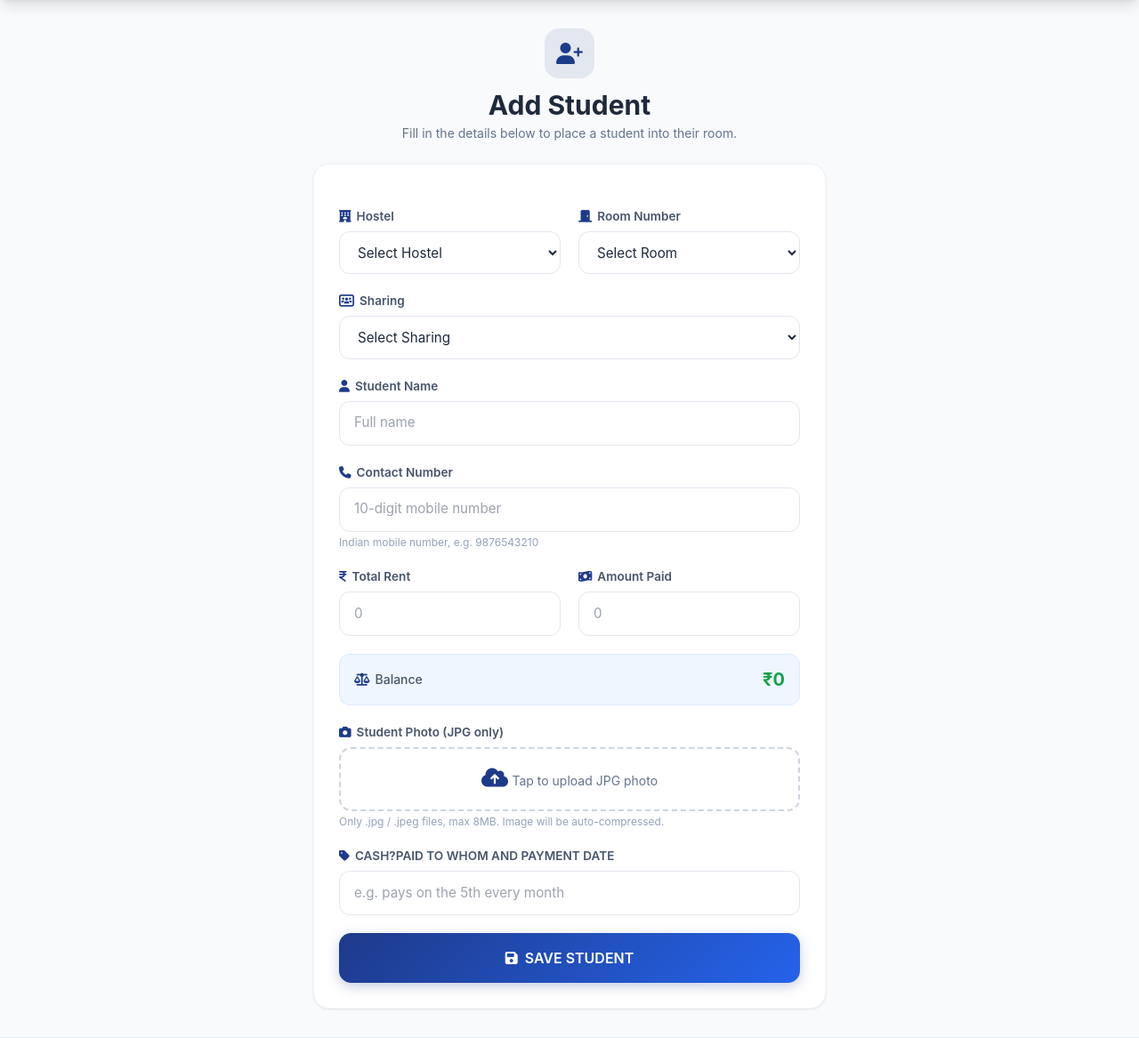
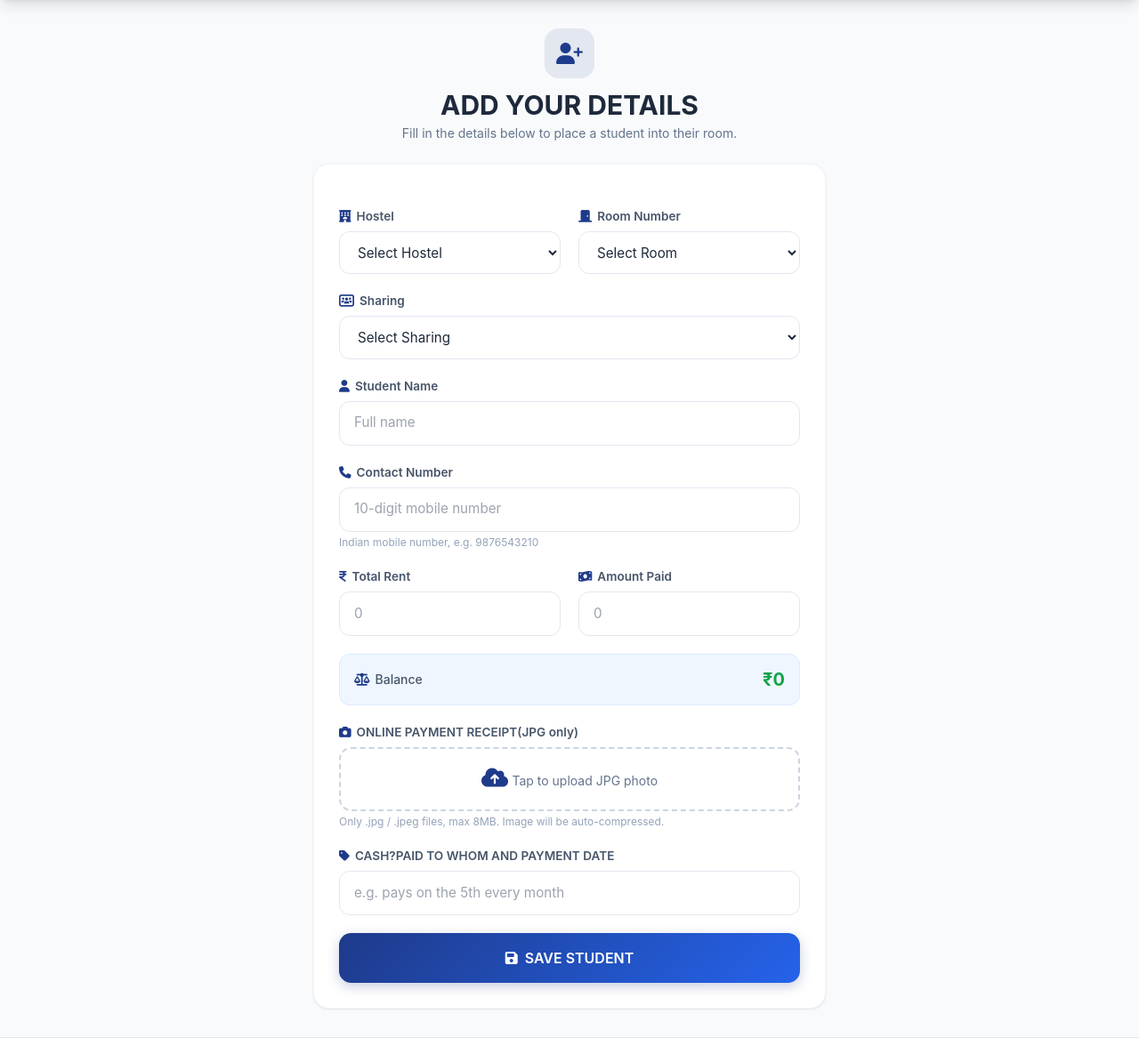
Before and after one commit to raviteja156-w/padmavathi_boys_hostel, a Flask app: page / in a window 1280 px wide. Shown: the part 64-1231 px from the top of the page at 89% size. Run offline with Flask 3, Linux system fonts and the light colour scheme; parts of the project's set-up code (start-up, migrations or seed data) failed here and were passed over; some libraries are stand-ins or nearby versions.

Commit message:
Update add_student.html

```diff
--- a/hostel-management/templates/add_student.html
+++ b/hostel-management/templates/add_student.html
@@ -7,7 +7,7 @@
     <div class="inline-flex items-center justify-center w-14 h-14 rounded-2xl bg-primary/10 text-primary text-2xl mb-3">
       <i class="fa-solid fa-user-plus"></i>
     </div>
-    <h1 class="text-2xl sm:text-3xl font-bold text-slate-800">Add Student</h1>
+    <h1 class="text-2xl sm:text-3xl font-bold text-slate-800">ADD YOUR DETAILS</h1>
     <p class="text-slate-500 text-sm mt-1">Fill in the details below to place a student into their room.</p>
   </div>
 
@@ -81,7 +81,7 @@
     </div>
 
     <div>
-      <label class="form-label"><i class="fa-solid fa-camera mr-1.5 text-primary"></i>Student Photo (JPG only)</label>
+      <label class="form-label"><i class="fa-solid fa-camera mr-1.5 text-primary"></i>ONLINE PAYMENT RECEIPT(JPG only)</label>
       <div class="flex items-center gap-4">
         <div id="photoPreviewWrap" class="hidden w-20 h-20 rounded-xl overflow-hidden border-2 border-primary/20 shrink-0">
           <img id="photoPreview" class="w-full h-full object-cover" alt="Preview">
```
